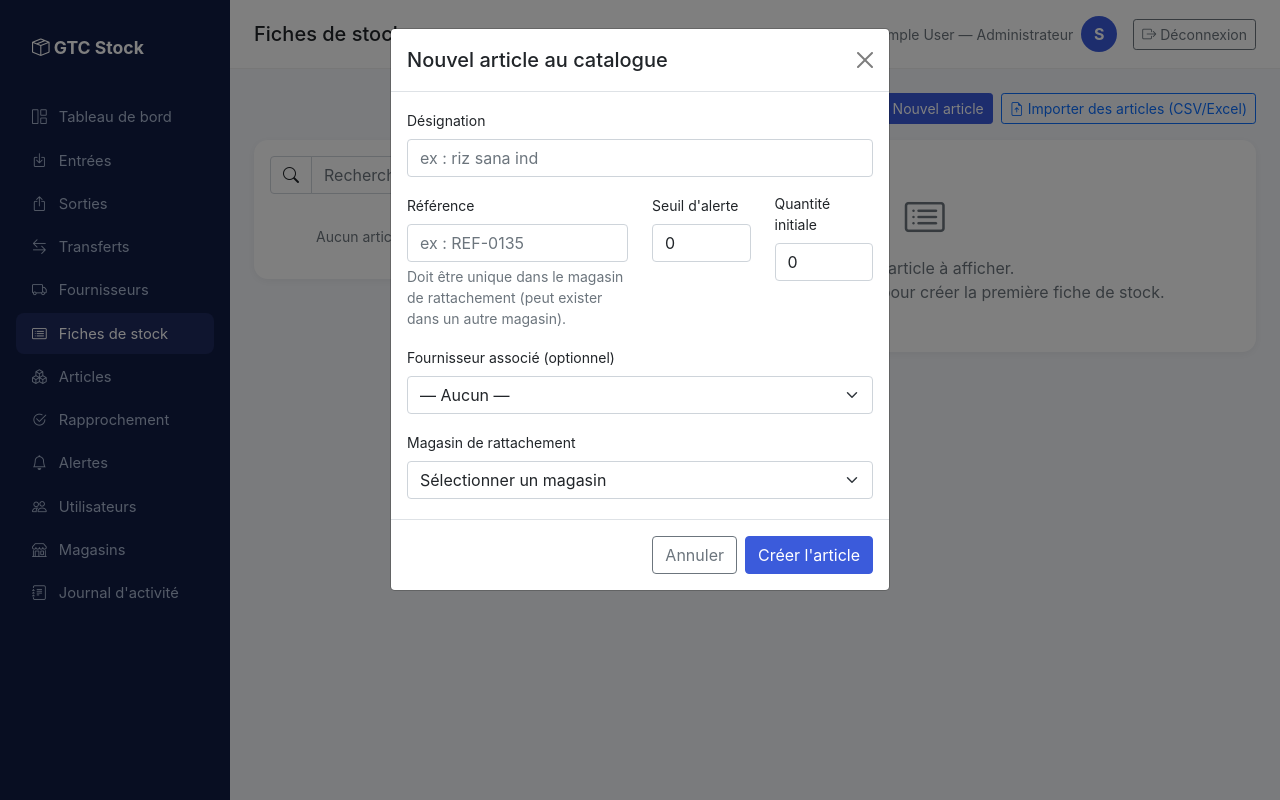
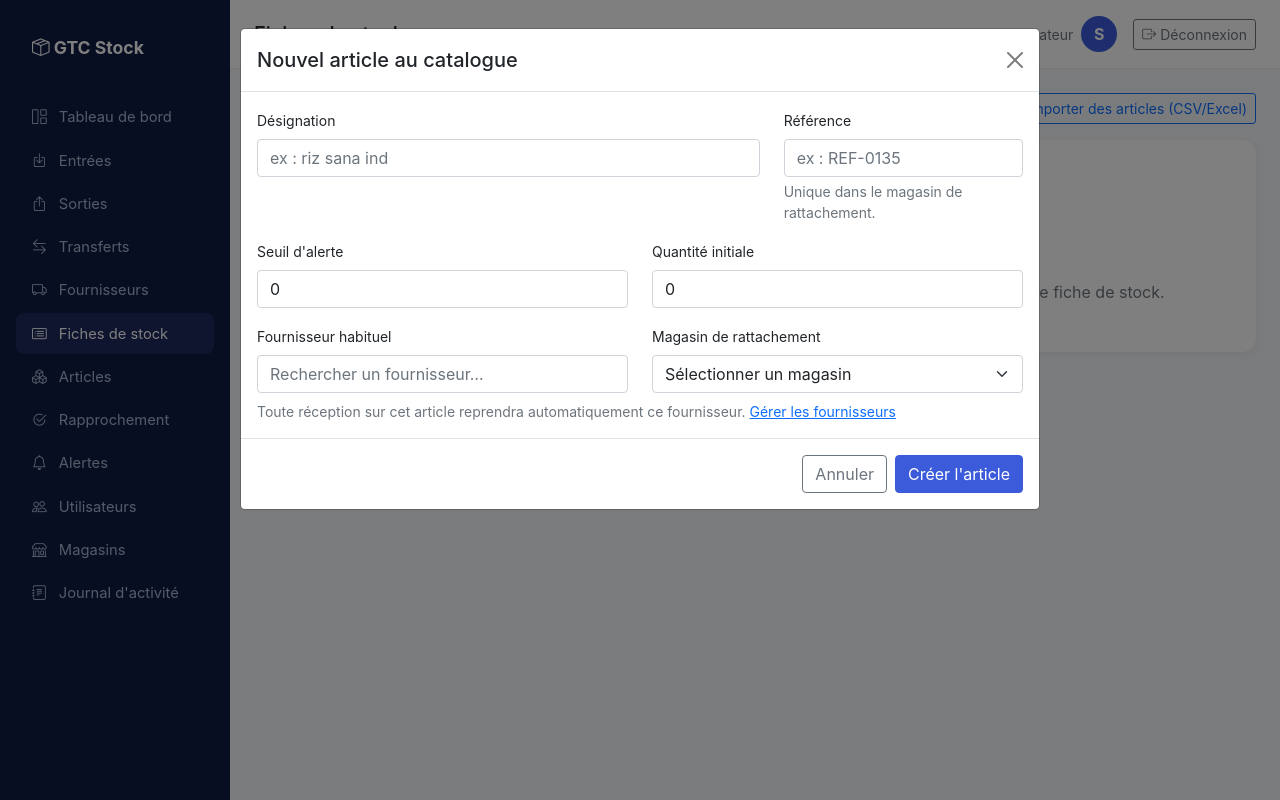
Before and after one commit to Awalmohmed/gtc-stock-app, a Flask app: page /pages/fiche-stock/ in a window 1280 px wide, after a click on "Nouvel article". Run offline with Flask 3, Linux system fonts and the light colour scheme; the visitor is signed in with stand-in values (Sample User, id 1); data that the repository does not hold is empty; some libraries are stand-ins or nearby versions.

Commit message:
Fournisseur obligatoire sur l'article + dérivation automatique à la réception
Rattache chaque article à son fournisseur habituel dès sa fiche
(recherche/autocomplete, obligatoire) plutôt que de le faire ressaisir
à chaque réception :
- apps/gtc_data.py : add_article/maj_article exigent désormais un
  fournisseur ; add_entree dérive automatiquement le fournisseur d'une
  réception depuis Article.fournisseur_id (bloqué avec message clair
  si l'article n'en a pas rattaché) ; rechercher_fournisseurs (nouvelle
  autocomplétion) et fournisseur_id/fournisseur_nom ajoutés à
  rechercher_articles
- apps/templates/includes/fournisseur-picker.html : composant de
  recherche, même principe que article-picker.html
- apps/templates/pages/articles.html, fiche_stock.html : formulaires
  article utilisent le picker au lieu d'un <select>
- apps/templates/pages/entrees.html : le champ Fournisseur du
  formulaire de réception est retiré, remplacé par un affichage en
  lecture seule dérivé de l'article choisi
- apps/views.py : route /pages/fournisseurs/recherche

Co-Authored-By: Claude Sonnet 5 <noreply@anthropic.com>

```diff
--- /dev/null
+++ b/apps/templates/includes/fournisseur-picker.html
@@ -0,0 +1,33 @@
+{#
+  Composant "recherche de fournisseur" (autocomplétion / type-ahead) —
+  même principe que includes/article-picker.html, pour le champ
+  Fournisseur (obligatoire) d'un article : pages/fiche_stock.html (création)
+  et pages/articles.html (modification). Suggestions via la route JSON
+  /pages/fournisseurs/recherche (gtc_data.rechercher_fournisseurs), limitée
+  à 10 résultats. Animé par static/assets/js/gtc-stock.js, section 9.
+
+  Variables Jinja attendues avant l'include (via {% set %}) :
+    - fournisseur_picker_id : identifiant HTML unique du composant sur la
+      page (plusieurs formulaires peuvent coexister, ex. une modale par
+      article dans pages/articles.html).
+    - fournisseur_picker_valeur_initiale (optionnel) : id du fournisseur
+      déjà rattaché — pré-remplit le champ cible en modification.
+    - fournisseur_picker_texte_initial (optionnel) : son nom, affiché tel
+      quel au chargement (évite un aller-retour réseau juste pour
+      réafficher la sélection courante).
+
+  Résultat transmis au formulaire : un champ caché name="fournisseur_id",
+  comme le faisait le <select> qu'il remplace — aucun changement côté
+  serveur (gtc_data.add_article / maj_article).
+#}
+<div class="position-relative" data-fournisseur-picker>
+  <input type="text" class="form-control" id="{{ fournisseur_picker_id }}-texte"
+         data-fournisseur-picker-input autocomplete="off" required
+         value="{{ fournisseur_picker_texte_initial or '' }}"
+         placeholder="Rechercher un fournisseur…">
+  <input type="hidden" name="fournisseur_id" data-fournisseur-picker-value
+         value="{{ fournisseur_picker_valeur_initiale or '' }}">
+  <div class="list-group position-absolute w-100 shadow-sm"
+       style="z-index:1055; display:none; max-height:260px; overflow-y:auto;"
+       data-fournisseur-picker-suggestions></div>
+</div>
--- a/apps/templates/pages/fiche_stock.html
+++ b/apps/templates/pages/fiche_stock.html
@@ -1,7 +1,7 @@
 {#
   Fiches de stock — route pages_fiche_stock (GET /pages/fiche-stock/?article=<id>),
   tout rôle connecté. Reçoit : articles, article (celui ciblé ou le 1er),
-  historique (get_historique, avec solde après chaque mouvement), fournisseurs, magasins.
+  historique (get_historique, avec solde après chaque mouvement), magasins.
   Sections : 1) liste d'articles à gauche ; 2) fiche détaillée à droite
   (3 compteurs + historique + exports PDF/Excel) ; 3) modale « Nouvel article »
   -> POST creer_article. Le champ « Magasin de rattachement » n'apparaît que
@@ -124,6 +124,9 @@
               </td>
               <td>
                 {{ h.detail }}
+                {% if h.fournisseur %}
+                <div class="small text-muted">Fournisseur : {{ h.fournisseur }}</div>
+                {% endif %}
                 {% if h.num_bordereau_reception %}
                 <div class="small text-muted">Bordereau {{ h.num_bordereau_reception }}</div>
                 {% endif %}
@@ -133,6 +136,19 @@
                   {%- if h.numero_vehicule and h.nom_chauffeur %} — {% endif -%}
                   {%- if h.nom_chauffeur %}{{ h.nom_chauffeur }}{% endif -%}
                 </div>
+                {% endif %}
+                {% if h.bordereau_destination %}
+                <div class="small text-muted">
+                  {{ h.bordereau_magasin_expedition }} → {{ h.bordereau_destination }}
+                  ({{ h.bordereau_client_destinataire }})
+                </div>
+                <div class="small text-muted">
+                  Véhicule {{ h.bordereau_numero_vehicule }} — {{ h.bordereau_nom_chauffeur }}
+                  {% if h.bordereau_numero_facture %} — Facture {{ h.bordereau_numero_facture }}{% endif %}
+                </div>
+                {% if h.observation %}
+                <div class="small text-muted">Observation : {{ h.observation }}</div>
+                {% endif %}
                 {% endif %}
               </td>
               <td>{{ h.quantite }}</td>
@@ -157,7 +173,7 @@
 
 {% if peut_gerer %}
 <div class="modal fade" id="modalNouvelArticle" tabindex="-1" aria-labelledby="titreNouvelArticle" aria-hidden="true">
-  <div class="modal-dialog">
+  <div class="modal-dialog modal-lg">
     <div class="modal-content">
       <form action="{{ url_for('creer_article') }}" method="post">
         <input type="hidden" name="csrf_token" value="{{ csrf_token() }}">
@@ -166,38 +182,37 @@
           <button type="button" class="btn-close" data-bs-dismiss="modal" aria-label="Fermer"></button>
         </div>
         <div class="modal-body">
-          <div class="mb-3">
+          <div class="row">
+            <div class="col-sm-8 mb-3">
               <label class="form-label small fw-semibold" for="art-nom">Désignation</label>
               <input type="text" id="art-nom" name="nom" class="form-control" maxlength="150"
                      placeholder="ex : riz sana ind" required>
             </div>
-          <div class="row">
-            <div class="col-sm-6 mb-3">
+            <div class="col-sm-4 mb-3">
               <label class="form-label small fw-semibold" for="art-ref">Référence</label>
               <input type="text" id="art-ref" name="reference" class="form-control" maxlength="50"
                      placeholder="ex : REF-0135" required>
-              <div class="form-text">Doit être unique dans le magasin de rattachement (peut exister dans un autre magasin).</div>
+              <div class="form-text">Unique dans le magasin de rattachement.</div>
             </div>
-            <div class="col-sm-3 col-6 mb-3">
+          </div>
+          <div class="row">
+            <div class="col-sm-6 col-6 mb-3">
               <label class="form-label small fw-semibold" for="art-seuil">Seuil d'alerte</label>
               <input type="number" id="art-seuil" name="seuil" class="form-control" min="0" value="0" required>
             </div>
-            <div class="col-sm-3 col-6 mb-3">
+            <div class="col-sm-6 col-6 mb-3">
               <label class="form-label small fw-semibold" for="art-qte">Quantité initiale</label>
               <input type="number" id="art-qte" name="quantite" class="form-control" min="0" value="0" required>
             </div>
           </div>
-          <div class="mb-3">
-            <label class="form-label small fw-semibold" for="art-fournisseur">Fournisseur associé (optionnel)</label>
-            <select class="form-select" id="art-fournisseur" name="fournisseur_id">
-              <option value="" selected>— Aucun —</option>
-              {% for f in fournisseurs %}
-              <option value="{{ f.id }}">{{ f.nom }}</option>
-              {% endfor %}
-            </select>
+          <div class="row">
+            <div class="{{ 'col-sm-6' if current_user.role == 'Administrateur' else 'col-12' }} mb-1">
+              <label class="form-label small fw-semibold" for="art-fournisseur-texte">Fournisseur habituel</label>
+              {% set fournisseur_picker_id = 'art-fournisseur' %}
+              {% include 'includes/fournisseur-picker.html' %}
             </div>
             {% if current_user.role == 'Administrateur' %}
-          <div class="mb-1">
+            <div class="col-sm-6 mb-1">
               <label class="form-label small fw-semibold" for="art-magasin">Magasin de rattachement</label>
               <select class="form-select" id="art-magasin" name="magasin_id" required>
                 <option value="" selected disabled>Sélectionner un magasin</option>
@@ -207,6 +222,11 @@
               </select>
             </div>
             {% endif %}
+          </div>
+          <div class="form-text mt-1">
+            Toute réception sur cet article reprendra automatiquement ce fournisseur.
+            <a href="{{ url_for('pages_fournisseurs') }}">Gérer les fournisseurs</a>
+          </div>
         </div>
         <div class="modal-footer">
           <button type="button" class="btn btn-outline-secondary" data-bs-dismiss="modal">Annuler</button>
--- a/apps/views.py
+++ b/apps/views.py
@@ -14,7 +14,8 @@ from apps import app, db
 from apps.gtc_data import (
   get_stats, get_all_articles, get_article, get_historique, get_entrees, get_sorties,
   add_entree, add_sortie, get_all_users, get_rapprochement,
-  get_all_fournisseurs, add_fournisseur, get_journal, vider_journal, get_alertes, traiter_alerte,
+  get_all_fournisseurs, add_fournisseur, rechercher_fournisseurs, get_journal, vider_journal,
+  get_alertes, traiter_alerte,
   get_all_magasins, get_magasins_detailles, add_magasin, maj_magasin_email,
   maj_magasin, add_article, maj_article, archiver_article, desarchiver_article,
   supprimer_definitivement_article, get_articles_archives, rechercher_articles,
@@ -124,13 +125,16 @@ def pages_entrees():
   # Gestionnaire de stock voit son propre magasin, imposé, sans sélecteur
   # — magasin_reception_nom le lui affiche : `current_user` (injecté par
   # apps/auth.py) n'est qu'un dict identifiant/nom/rôle, sans relation
-  # magasin, d'où ce calcul ici plutôt que dans le template).
+  # magasin, d'où ce calcul ici plutôt que dans le template). Plus de
+  # `fournisseurs` ici : le fournisseur d'une réception est désormais
+  # dérivé automatiquement de l'article choisi (voir add_entree), plus de
+  # champ à alimenter dans ce formulaire.
   utilisateur = get_user_by_identifiant(session.get('identifiant'))
   magasin_reception_nom = (
     utilisateur.magasin.nom if utilisateur and utilisateur.magasin else None
   )
   return render_template('pages/entrees.html', segment='entrees', parent='pages',
-                          mouvements=get_entrees(), fournisseurs=get_all_fournisseurs(),
+                          mouvements=get_entrees(),
                           magasins=get_all_magasins(), magasin_reception_nom=magasin_reception_nom)
 
 @app.route('/pages/sorties/')
@@ -165,7 +169,6 @@ def creer_entree():
     # source de vérité sur ce qui est obligatoire pour chacun.
     type_entree = request.form.get('type_entree') or ''
     magasin_id = None
-    fournisseur_id = None
     reference = motif = numero_vehicule = nom_chauffeur = None
     num_bon_livraison_fournisseur = num_bordereau_reception = None
 
@@ -174,12 +177,14 @@ def creer_entree():
       # (Administrateur, Comptable — voir ROLES_TOUS_MAGASINS), imposé
       # (son propre magasin) pour un Gestionnaire de stock — même
       # précaution que pour magasin_source_id (transferer_stock) : jamais
-      # pris tel quel dans le formulaire pour ce dernier.
+      # pris tel quel dans le formulaire pour ce dernier. Pas de
+      # fournisseur_id ici : add_entree le reprend automatiquement depuis
+      # l'article choisi (voir Article.fournisseur_id) — il n'y a plus de
+      # champ fournisseur dans ce formulaire.
       if session.get('role') in ROLES_TOUS_MAGASINS:
         magasin_id = request.form.get('magasin_id', type=int)
       else:
         magasin_id = utilisateur.magasin_id if utilisateur else None
-      fournisseur_id = request.form.get('fournisseur_id', type=int)
       numero_vehicule = request.form.get('numero_vehicule')
       nom_chauffeur = request.form.get('nom_chauffeur')
       num_bon_livraison_fournisseur = request.form.get('num_bon_livraison_fournisseur')
@@ -194,7 +199,7 @@ def creer_entree():
 
     add_entree(
       article_id, date_mouvement, quantite, type_entree, utilisateur,
-      magasin_id=magasin_id, fournisseur_id=fournisseur_id, reference=reference, motif=motif,
+      magasin_id=magasin_id, reference=reference, motif=motif,
       numero_vehicule=numero_vehicule, nom_chauffeur=nom_chauffeur,
       num_bon_livraison_fournisseur=num_bon_livraison_fournisseur,
       num_bordereau_reception=num_bordereau_reception,
@@ -255,6 +260,17 @@ def pages_articles_recherche():
   terme = request.args.get('q') or ''
   magasin_id = request.args.get('magasin_id', type=int)
   return jsonify(rechercher_articles(terme, magasin_id))
+
+@app.route('/pages/fournisseurs/recherche')
+@login_required
+def pages_fournisseurs_recherche():
+  """Autocomplétion (type-ahead) du champ Fournisseur habituel d'un article
+  (voir includes/fournisseur-picker.html, pages/fiche_stock.html et
+  pages/articles.html) : au plus 10 résultats JSON correspondant à `q`
+  (nom ou contact), jamais le catalogue entier (voir
+  gtc_data.rechercher_fournisseurs)."""
+  terme = request.args.get('q') or ''
+  return jsonify(rechercher_fournisseurs(terme))
 
 @app.route('/pages/transferts/')
 @roles_required('Gestionnaire de stock', 'Administrateur')
@@ -318,7 +334,7 @@ def pages_fiche_stock():
   historique = get_historique(article.id) if article else []
   return render_template('pages/fiche_stock.html', segment='fiche_stock', parent='pages',
                           articles=articles, article=article, historique=historique,
-                          fournisseurs=get_all_fournisseurs(), magasins=get_all_magasins())
+                          magasins=get_all_magasins())
 
 @app.route('/pages/fiche-stock/nouveau', methods=['POST'])
 @roles_required('Gestionnaire de stock', 'Administrateur')
@@ -358,7 +374,7 @@ def pages_articles():
   return render_template('pages/articles.html', segment='articles', parent='pages',
                           articles=archives if vue_archives else get_all_articles(),
                           vue_archives=vue_archives, nb_archives=len(archives),
-                          fournisseurs=get_all_fournisseurs(), magasins=get_all_magasins())
+                          magasins=get_all_magasins())
 
 @app.route('/pages/articles/<int:article_id>/modifier', methods=['POST'])
 @roles_required('Gestionnaire de stock', 'Administrateur')
```
Also changed, not shown: apps/gtc_data.py (+80 -26 lines), apps/templates/pages/articles.html (+16 -13 lines), apps/templates/pages/entrees.html (+54 -37 lines). Lines whose indentation alone changed are shown as unchanged.
